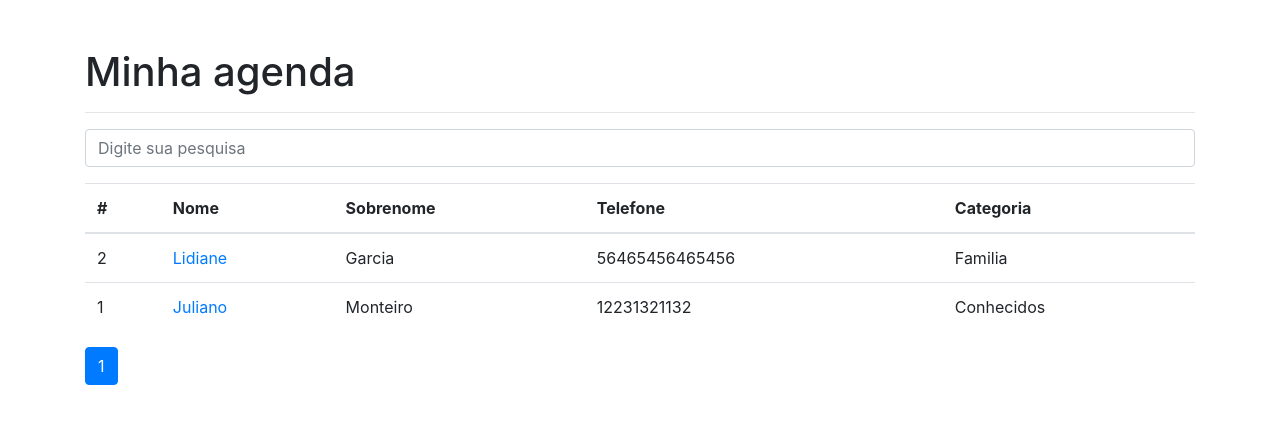
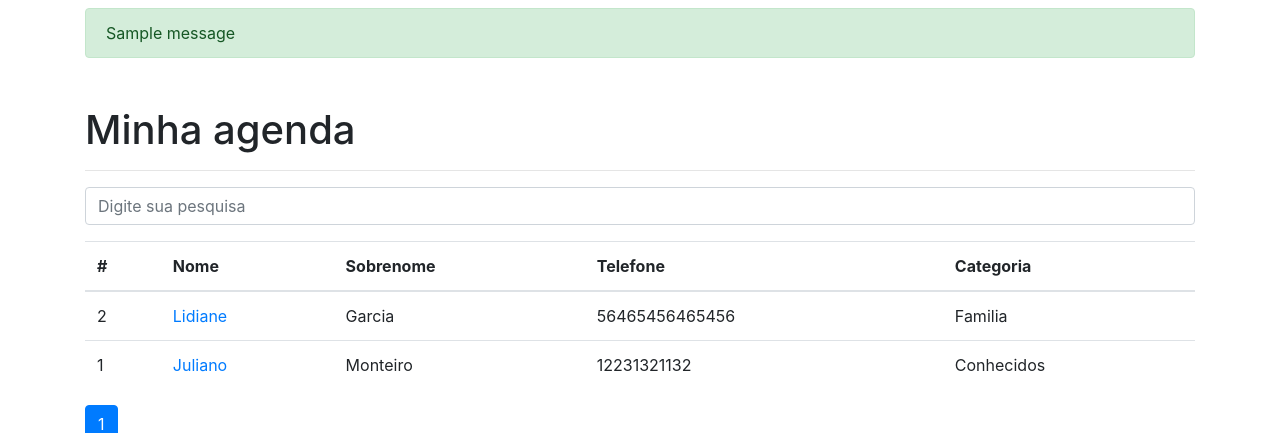
Before and after one commit to julianodesenv/python-schedule, a Django app: page / in a window 1280 px wide. Shown: the part 56-489 px from the top of the page. Run offline with Django 3.2, Linux system fonts and the light colour scheme; data comes from the database, SQL or seed files in the repository; one stand-in notice (Sample message) is shown; some libraries are stand-ins or nearby versions.

Commit message:
alert messages

```diff
--- a/contacts/views.py
+++ b/contacts/views.py
@@ -1,9 +1,10 @@
-from django.shortcuts import render, get_object_or_404
+from django.shortcuts import render, get_object_or_404, redirect
 from django.http import Http404
 from django.core.paginator import Paginator
 from django.db.models import Q, Value
 from django.db.models.functions import Concat
 from .models import Contact
+from django.contrib import messages
 
 
 def index(request):
@@ -29,7 +30,9 @@ def search(request):
     term = request.GET.get('term')
 
     if term is None or not term:
-        raise Http404()
+        messages.add_message(request, messages.ERROR, 'Campo de pesquisa não pode ser vazio!')
+        return redirect('index')
+        #raise Http404()
 
     campos = Concat('name', Value(' '), 'last_name')
 
--- a/templates/base.html
+++ b/templates/base.html
@@ -7,6 +7,7 @@
   <div class="container">
     <div class="row">
       <div class="col-lg-12">
+        {% include 'inc/messages.html' %}
         {%block 'container'%}{%endblock%}
       </div>
     </div>
--- /dev/null
+++ b/templates/inc/messages.html
@@ -0,0 +1,7 @@
+{% if messages %}
+    {% for message in messages %}
+    <div class="alert {{ message.tags}} mt-2" role="alert">
+        {{ message }}
+    </div>
+    {% endfor %}
+{% endif %}
```
Also changed, not shown: schedule/settings.py (+11 -0 lines).
